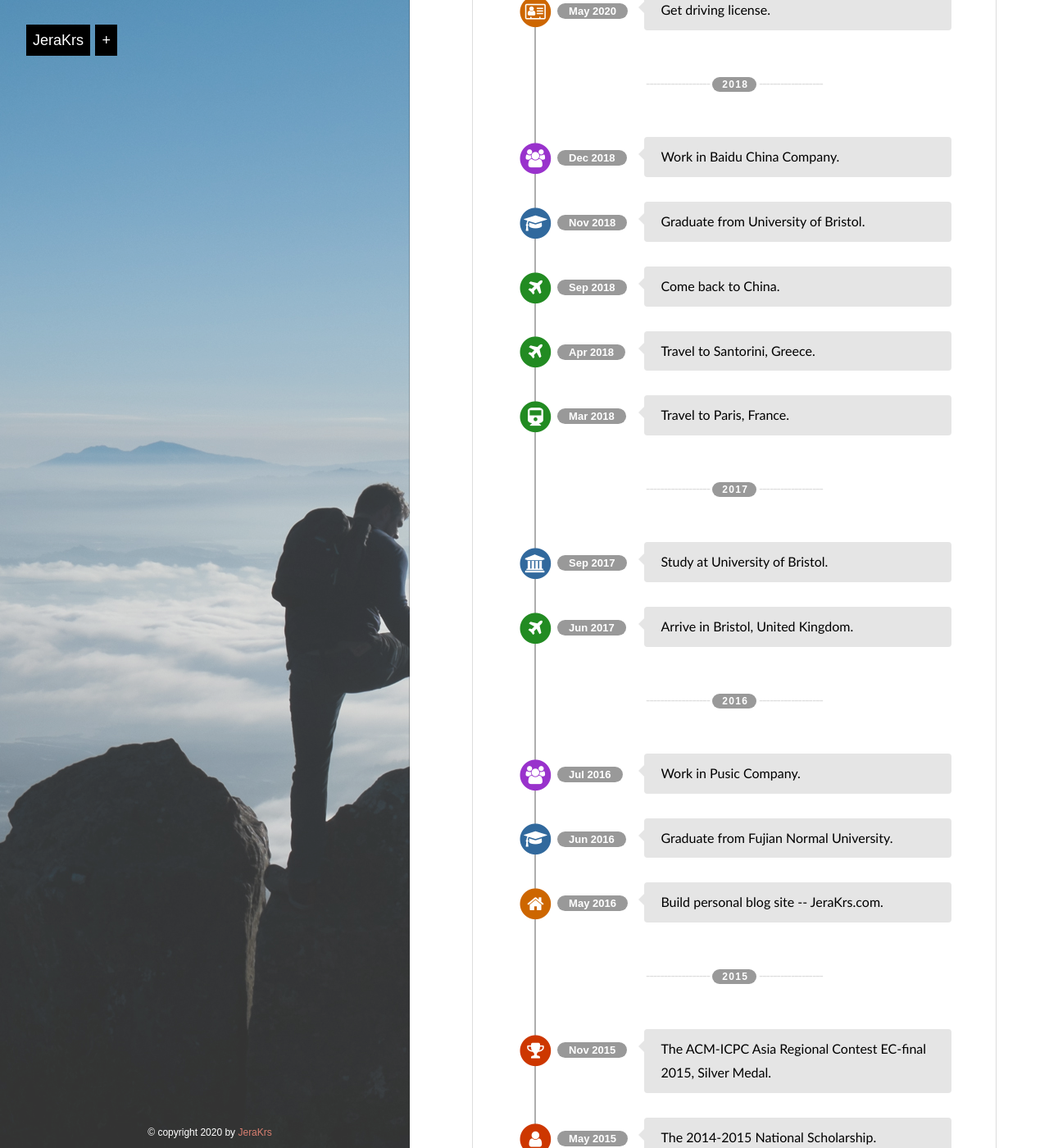
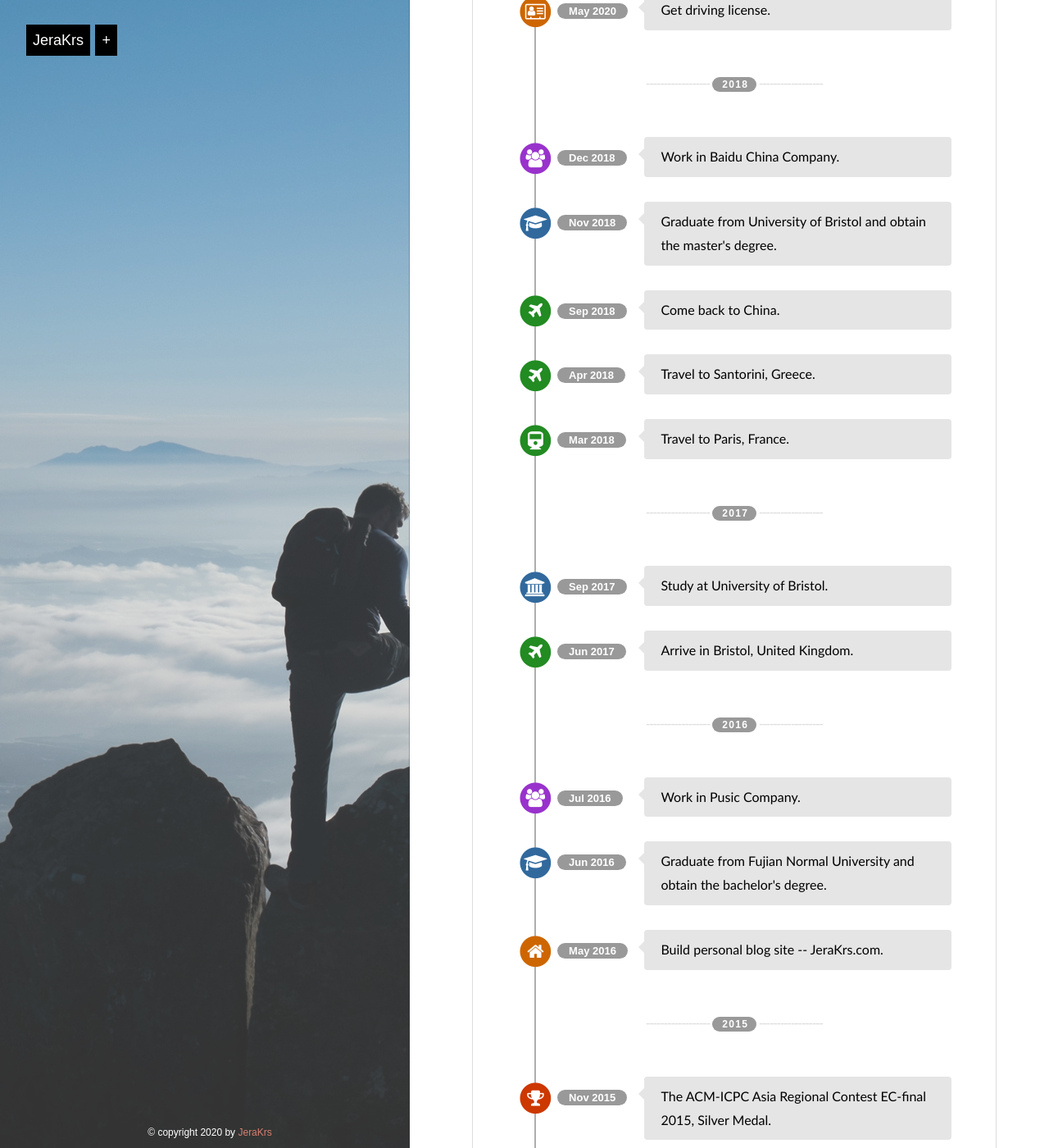
Before and after one commit to JeraKrs/jerakrs.github.io, a Jekyll site: the page built from pages/timeline.md, in a window 1280 px wide and 1400 px high, scrolled down 508 px. Shown: the whole window at 82% size. Built offline with Jekyll 4.4.1, drawn with Linux system fonts in a browser that asks for light colours.

Commit message:
update timeline

```diff
--- a/_data/timeline.yml
+++ b/_data/timeline.yml
@@ -23,7 +23,7 @@
       - color: '#31699d'
         type: 'fa-graduation-cap'
         badge: 'Nov 2018'
-        desc: 'Graduate from University of Bristol.'
+        desc: "Graduate from University of Bristol and obtain the master's degree."
       - color: '#228b22'
         type: 'fa-plane'
         badge: 'Sep 2018'
@@ -59,7 +59,7 @@
       - color: '#31699d'
         type: 'fa-graduation-cap'
         badge: 'Jun 2016'
-        desc: 'Graduate from Fujian Normal University.'
+        desc: "Graduate from Fujian Normal University and obtain the bachelor's degree."
       - color: '#CD6600'
         type: 'fa-home'
         badge: 'May 2016'
```
